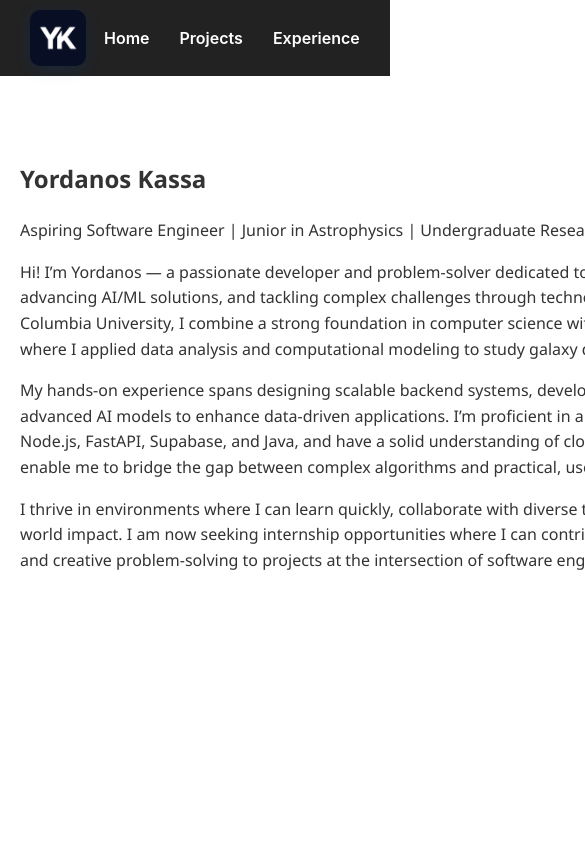
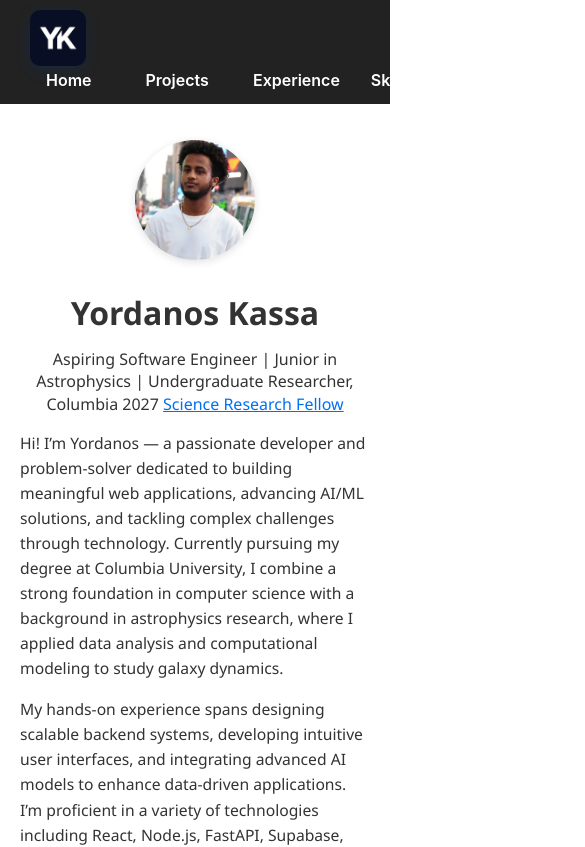
Before and after one commit to ethiyor/my-portfolio, a React (Create React App) app: page / in a window 390 px wide. Shown: the top 847 px of the page, 585 px wide, since content can reach past the window. Built offline with nearby package versions, Linux system fonts and the light colour scheme.

Commit message:
last update

```diff
--- a/src/App.css
+++ b/src/App.css
@@ -141,6 +141,24 @@
 }
 
 @media (max-width: 600px) {
+  .navbar {
+    flex-wrap: wrap;
+    justify-content: center;
+    padding: 8px 2px;
+    gap: 8px;
+    width: 100vw;
+    box-sizing: border-box;
+  }
+  .nav-link {
+    font-size: 13px;
+    padding: 4px 6px;
+    border-radius: 8px;
+    min-width: 60px;
+    text-align: center;
+    flex: 1 1 0;
+    box-sizing: border-box;
+    margin: 0 2px;
+  }
   .skills-section {
     padding: 20px 10px;
   }
--- a/src/pages/Home.js
+++ b/src/pages/Home.js
@@ -4,10 +4,19 @@ import React from "react";
 export default function Home() {
   return (
     <main className="main-content">
-      <section className="section" style={{ display: "flex", alignItems: "flex-start", gap: "40px" }}>
-        <div style={{ flex: 1 }}>
-          <h1 className="title">Yordanos Kassa</h1>
-          <p className="subtitle">
+      <section className="section home-section">
+        <div className="home-content">
+          <img src={process.env.PUBLIC_URL + "/images/yorr.jpeg"} alt="Yordanos Tiruneh Kassa" className="about-image" style={{
+            width: "120px",
+            height: "120px",
+            objectFit: "cover",
+            borderRadius: "50%",
+            boxShadow: "0 2px 8px rgb(0 0 0 / 0.12)",
+            margin: "0 auto 18px auto",
+            display: "block"
+          }} />
+          <h1 className="title" style={{ fontSize: "2rem", textAlign: "center", marginBottom: "10px" }}>Yordanos Kassa</h1>
+          <p className="subtitle" style={{ textAlign: "center", fontSize: "1rem", wordBreak: "break-word", maxWidth: "520px", margin: "0 auto 10px auto", whiteSpace: "normal", lineHeight: "1.4" }}>
             Aspiring Software Engineer | Junior in Astrophysics | Undergraduate Researcher, Columbia 2027{' '}<a
               href="https://urf.columbia.edu/urf/research/srf/scholars"
               target="_blank"
@@ -15,6 +24,7 @@ export default function Home() {
               style={{ color: '#0070f3', textDecoration: 'underline', fontWeight: 500 }}
             >Science Research Fellow</a>
           </p>
+          <div style={{ maxWidth: "500px", margin: "0 auto", fontSize: "0.98rem" }}>
             <p className="paragraph">
               Hi! I’m Yordanos — a passionate developer and problem-solver dedicated to building meaningful web applications, advancing AI/ML solutions, and tackling complex challenges through technology. Currently pursuing my degree at Columbia University, I combine a strong foundation in computer science with a background in astrophysics research, where I applied data analysis and computational modeling to study galaxy dynamics.
             </p>
@@ -25,14 +35,7 @@ export default function Home() {
               I thrive in environments where I can learn quickly, collaborate with diverse teams, and create solutions that have real-world impact. I am now seeking internship opportunities where I can contribute my technical skills, analytical mindset, and creative problem-solving to projects at the intersection of software engineering, AI, and scientific innovation.
             </p>
           </div>
-          <img src={process.env.PUBLIC_URL + "/images/yorr.jpeg"} alt="Yordanos Tiruneh Kassa" className="about-image" style={{
-            width: "160px",
-            height: "160px",
-            objectFit: "cover",
-            borderRadius: "50%",
-            boxShadow: "0 2px 8px rgb(0 0 0 / 0.12)",
-            marginTop: "8px"
-          }} />
+        </div>
       </section>
     </main>
   );
```
Lines whose indentation alone changed are shown as unchanged.
